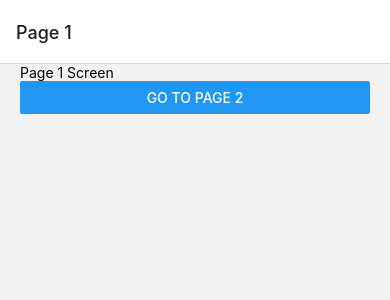
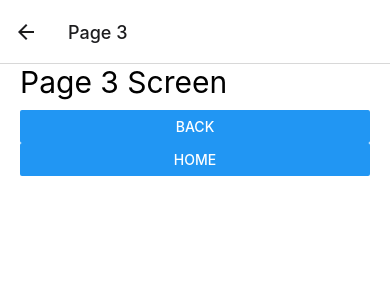
Before and after one commit to pmpeloc/03-navigation, a React Native app: screen /Page3 in a window 390 px wide. Shown: the top 300 px of the page. Built offline with nearby package versions, Linux system fonts and the light colour scheme.

Commit message:
feat: Styled Stack Navigator added

```diff
--- a/src/navigator/StackNavigator.tsx
+++ b/src/navigator/StackNavigator.tsx
@@ -9,10 +9,26 @@
 
 export const StackNavigator = () => {
   return (
-    <Stack.Navigator>
-      <Stack.Screen name="Page 1" component={Page1Screen} />
-      <Stack.Screen name="Page 2" component={Page2Screen} />
-      <Stack.Screen name="Page 3" component={Page3Screen} />
+    <Stack.Navigator
+      screenOptions={{
+        headerStyle: { elevation: 0, shadowColor: 'transparent' },
+        cardStyle: { backgroundColor: 'white' },
+      }}>
+      <Stack.Screen
+        name="Page1"
+        options={{ title: 'Page 1' }}
+        component={Page1Screen}
+      />
+      <Stack.Screen
+        name="Page2"
+        options={{ title: 'Page 2' }}
+        component={Page2Screen}
+      />
+      <Stack.Screen
+        name="Page3"
+        options={{ title: 'Page 3' }}
+        component={Page3Screen}
+      />
     </Stack.Navigator>
   );
 };
--- a/src/screens/Page1Screen.tsx
+++ b/src/screens/Page1Screen.tsx
@@ -9,10 +9,10 @@
 export const Page1Screen = ({ navigation }: Props) => {
   return (
     <View style={styles.globalMargin}>
-      <Text>Page 1 Screen</Text>
+      <Text style={styles.title}>Page 1 Screen</Text>
       <Button
         title="Go to Page 2"
-        onPress={() => navigation.navigate('Page 2')}
+        onPress={() => navigation.navigate('Page2')}
       />
     </View>
   );
--- a/src/screens/Page2Screen.tsx
+++ b/src/screens/Page2Screen.tsx
@@ -1,4 +1,4 @@
-import React from 'react';
+import React, { useEffect } from 'react';
 import { Button, Text, View } from 'react-native';
 import { useNavigation } from '@react-navigation/core';
 
@@ -7,12 +7,19 @@
 export const Page2Screen = () => {
   const navigator = useNavigation();
 
+  useEffect(() => {
+    navigator.setOptions({
+      headerBackTitle: 'Back',
+    });
+    // eslint-disable-next-line react-hooks/exhaustive-deps
+  }, []);
+
   return (
     <View style={styles.globalMargin}>
-      <Text>Page 2 Screen</Text>
+      <Text style={styles.title}>Page 2 Screen</Text>
       <Button
         title="Go to Page 3"
-        onPress={() => navigator.navigate('Page 3' as never)}
+        onPress={() => navigator.navigate('Page3' as never)}
       />
     </View>
   );
--- a/src/screens/Page3Screen.tsx
+++ b/src/screens/Page3Screen.tsx
@@ -9,7 +9,7 @@
 export const Page3Screen = ({ navigation }: Props) => {
   return (
     <View style={styles.globalMargin}>
-      <Text>Page 3 Screen</Text>
+      <Text style={styles.title}>Page 3 Screen</Text>
       <Button title="Back" onPress={() => navigation.pop()} />
       <Button title="Home" onPress={() => navigation.popToTop()} />
     </View>
--- a/src/theme/appTheme.tsx
+++ b/src/theme/appTheme.tsx
@@ -4,4 +4,8 @@
   globalMargin: {
     marginHorizontal: 20,
   },
+  title: {
+    fontSize: 30,
+    marginBottom: 10,
+  },
 });
```
